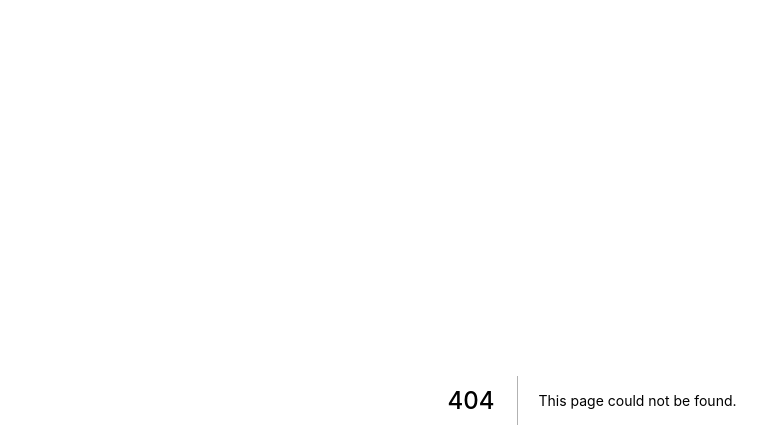
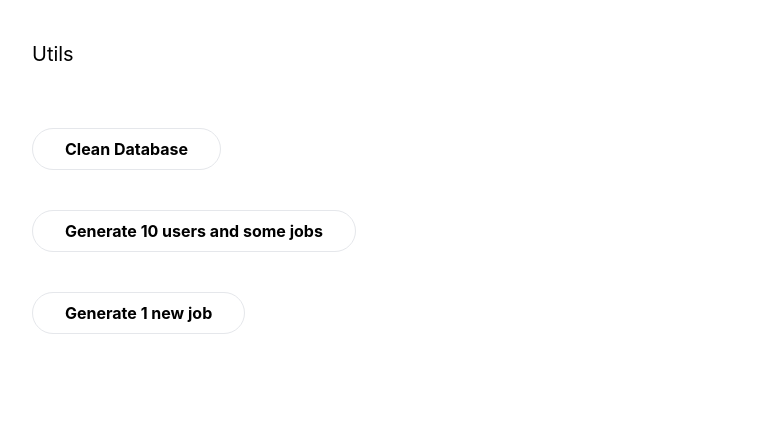
Before and after one commit to GooferG/job-board-app, a Next.js app: page /utils in a window 1280 px wide. Before the commit this address had no page. Shown: the top 448 px of the page, without its empty margins (48-815 px from the left). Built offline with nearby package versions, Linux system fonts and the light colour scheme.

Commit message:
adding utilit buttons for data creating with faker

```diff
--- a/package.json
+++ b/package.json
@@ -18,6 +18,7 @@
     "react-dom": "18.2.0"
   },
   "devDependencies": {
+    "@faker-js/faker": "^7.3.0",
     "autoprefixer": "^10.4.7",
     "eslint": "8.18.0",
     "eslint-config-next": "12.1.6",
--- /dev/null
+++ b/pages/api/utils.js
@@ -0,0 +1,33 @@
+import prisma from 'lib/prisma';
+
+export default async function handler(req, res) {
+  // refuses all non POST methods
+  if (req.method !== 'POST') return res.end();
+
+  if (req.body.task === 'clean_database') {
+    await prisma.job.deleteMany({});
+    await prisma.user.deleteMany({});
+  }
+
+  if (req.body.task === 'generate_one_job') {
+    const users = await prisma.user.findMany({
+      where: {},
+    });
+
+    await prisma.job.create({
+      data: {
+        title: 'a job title',
+        description: 'a job description',
+        author: {
+          connect: { id: users[0].id },
+        },
+      },
+    });
+  }
+
+  if (req.body.task === 'generate_users_and_jobs') {
+    await prisma.job.create;
+  }
+
+  res.end();
+}
--- /dev/null
+++ b/pages/utils.js
@@ -0,0 +1,62 @@
+export default function Utils() {
+  return (
+    <div className="mt-10 ml-20">
+      <h2 className="mb-10 text-xl">Utils</h2>
+
+      <div className="flex-1 mb-5">
+        <button
+          className="border px-8 py-2 mt-5 mr-8 font-bold rounded-full color-accent-contrast bg-color-accent hover:bg-color-accent-hover-darker"
+          onClick={async () => {
+            await fetch('/api/utils', {
+              body: JSON.stringify({
+                task: 'clean_database',
+              }),
+              headers: {
+                'Content-type': 'application/json',
+              },
+              method: 'POST',
+            });
+          }}
+        >
+          Clean Database
+        </button>
+      </div>
+      <div className="flex-1 mb-5">
+        <button
+          className="border px-8 py-2 mt-5 mr-8 font-bold rounded-full color-accent-contrast bg-color-accent hover:bg-color-accent-hover-darker"
+          onClick={async () => {
+            await fetch('/api/utils', {
+              body: JSON.stringify({
+                task: 'generate_users_and_jobs',
+              }),
+              headers: {
+                'Content-type': 'application/json',
+              },
+              method: 'POST',
+            });
+          }}
+        >
+          Generate 10 users and some jobs
+        </button>
+      </div>
+      <div className="flex-1 mb-5">
+        <button
+          className="border px-8 py-2 mt-5 mr-8 font-bold rounded-full color-accent-contrast bg-color-accent hover:bg-color-accent-hover-darker"
+          onClick={async () => {
+            await fetch('/api/utils', {
+              body: JSON.stringify({
+                task: 'generate_one_jobs',
+              }),
+              headers: {
+                'Content-type': 'application/json',
+              },
+              method: 'POST',
+            });
+          }}
+        >
+          Generate 1 new job
+        </button>
+      </div>
+    </div>
+  );
+}
```
Also changed, not shown: 1 other file (tests, documents, lock files or other folders).
